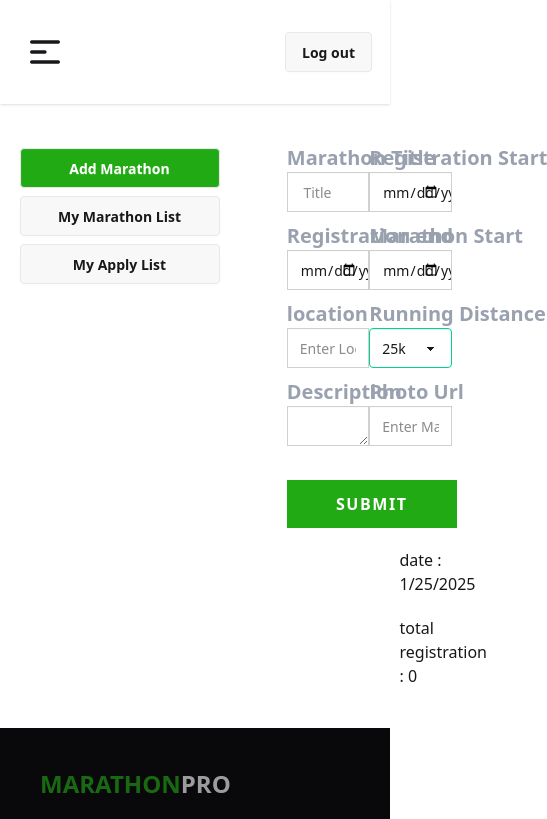
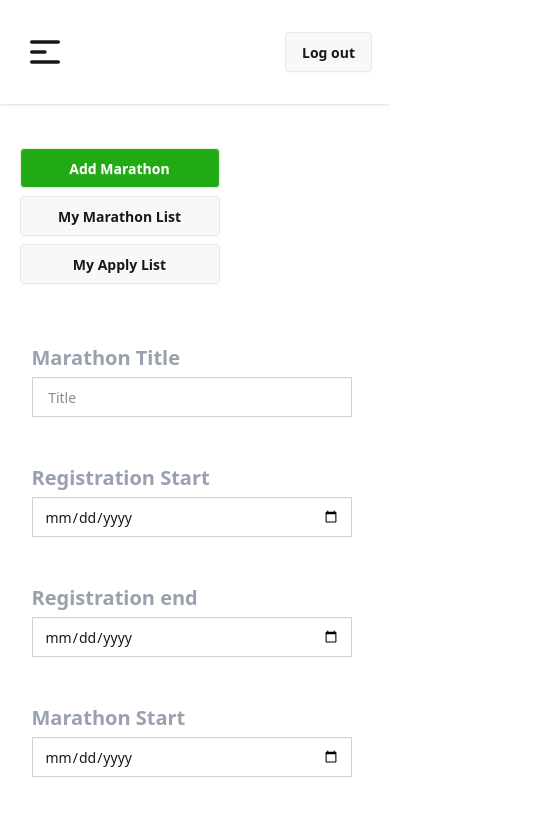
Before and after one commit to shorif485927/marathon-pro-clint, a React (Vite) app: page /dashboard/addmarathon in a window 390 px wide. Shown: the top 819 px of the page, 547 px wide, since content can reach past the window. Built offline with nearby package versions, Linux system fonts and the light colour scheme; no server answers; sample sign-in values are in the browser's storage.

Commit message:
dashboard section has been made responsive for all devices

```diff
--- a/src/Pages/AddMarathon.jsx
+++ b/src/Pages/AddMarathon.jsx
@@ -43,11 +43,11 @@ const AddMarathon = () => {
   }
 
     return (
-            <div className=''>
+            <div className='add_marathon_data'>
 
 
 {/* grid-cols-1 md:grid-cols-2 gap-x-5 gap-y-3 shadow-2xl p-8 w-11/12 md:w-4/8 */}
-<form className=' w-[70%] mx-auto grid grid-cols-2' onSubmit={handleAddMarathonForm} >
+<form className=' md:w-[70%] mx-auto grid grid-cols-1 sm:grid-cols-2 gap-8 px-3' onSubmit={handleAddMarathonForm} >
 
                     {/* input field */}
             <div className="">
@@ -144,7 +144,7 @@ const AddMarathon = () => {
                             {/* button */}
 
             </form>
-             <div className='ml-37'>
+             <div className='ml-3 md:ml-37 capitalize font-semibold'>
                    <h1 className='my-5'> date : {createdAt} </h1>
                    <h1>  total registration : {totalRegistration} </h1>
              </div>
--- a/src/Pages/Dashboard.jsx
+++ b/src/Pages/Dashboard.jsx
@@ -13,8 +13,8 @@ const Dashboard = () => {
 
 
 
-           <article className='w-[90%] mx-auto flex gap-x-8 my-10'>
-              <aside>
+           <article className='w-[90%] mx-auto block sm:flex gap-x-8 my-10'>
+              <aside className='mb-14'>
                  <div className="dashboard_route_links">
                        <ul>
                         <li> <NavLink className='btn w-[200px] my-1' to='/dashboard/addmarathon'>Add Marathon</NavLink> </li>
--- a/src/Pages/UpdateMyApplyData.jsx
+++ b/src/Pages/UpdateMyApplyData.jsx
@@ -44,15 +44,15 @@ const UpdateMyApplyData = () => {
              <header>
                 <Navbar></Navbar>
              </header>
-             <main className='w-[85%] mx-auto'>
+             <main className='md:w-[85%] mx-auto'>
                         {/*   marathon registration form  */}
 
                         <div className=" bg-base-200 ">
   <div className=" ">
 
     <div className="  bg-base-100 py-14   shrink-0 shadow-2xl">
-      <div className="w-[40%] mx-auto">
-                <h1 className="text-center text-xl font-semibold common_color mb-3">Update form</h1>
+      <div className=" w-full md:w-[70%] lg:w-[40%] mx-auto px-8">
+                <h1 className="text-center text-xl font-semibold common_color mb-3">Update Your Applied Data</h1>
         <form className="" onSubmit={updateMyApplyList}>
 
           <label className="fieldset-label">First name</label>
--- a/src/Pages/UpdateMyMarathon.jsx
+++ b/src/Pages/UpdateMyMarathon.jsx
@@ -47,15 +47,15 @@ const UpdateMyMarathon = () => {
             <header>
                   <Navbar></Navbar>
             </header>
-            <main className='w-[85%] mx-auto'>
+            <main className='md:w-[85%] mx-auto'>
                         {/*   marathon registration form  */}
 
                         <div className=" bg-base-200 ">
   <div className=" ">
 
-    <div className="  bg-base-100 py-14   shrink-0 shadow-2xl">
-      <div className="w-[40%] mx-auto">
-                <h1 className="text-center text-xl font-semibold common_color mb-3">Update form</h1>
+    <div className="  bg-base-100 py-14    shrink-0 shadow-2xl">
+      <div className=" w-full md:w-[70%] lg:w-[40%] mx-auto px-8">
+                <h1 className="text-center text-xl font-semibold common_color mb-3">Update Your Marathon Data</h1>
         <form className="" onSubmit={updateMyMarathonForm}>
 
           <label className="fieldset-label">Title</label>
--- a/src/index.css
+++ b/src/index.css
@@ -27,3 +27,12 @@ footer hr {
     border : 1px solid #1D2939;
     margin : 20px 0;
 }
+.add_marathon_data input {
+    margin-top: 5px;
+    margin-bottom: 15px;
+
+
+}
+.add_marathon_data label {
+    display : block;
+}
```
